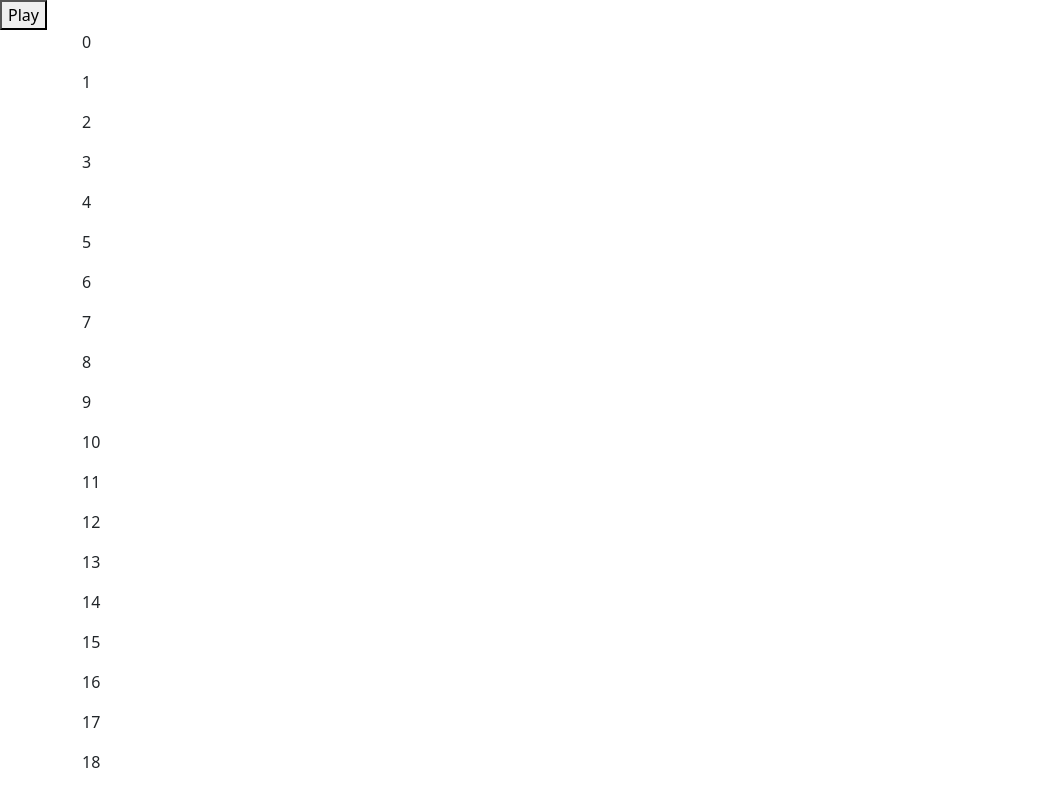
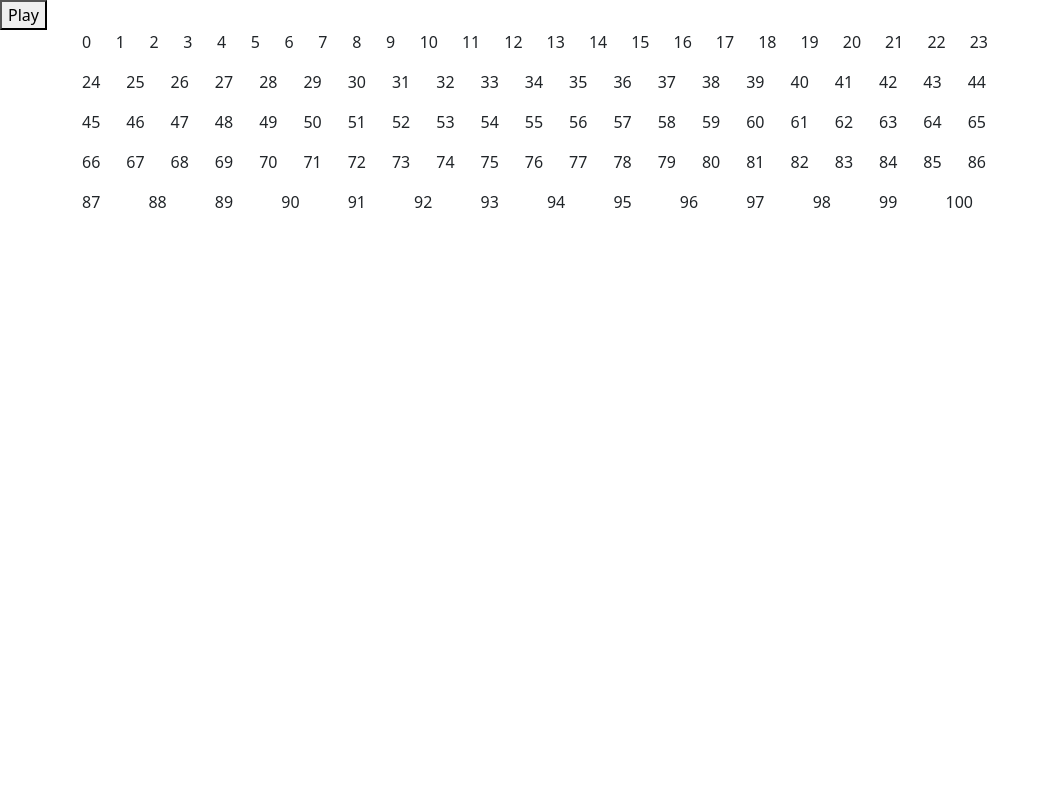
Before and after one commit to CatalanoLorenzo/js-campominato-grid, a plain HTML site: page index.html in a window 1280 px wide. Both pictures are taken after a click on the button "Play". Shown: the top 787 px of the page, without its empty margins (0-1050 px from the left). Drawn offline with nearby package versions, Linux system fonts and the light colour scheme.

Commit message:
add limit col in to row

```diff
--- a/asset/js/main.js
+++ b/asset/js/main.js
@@ -13,14 +13,8 @@ let number_of_cells = 100
 
 play_button.addEventListener ('click', function(){
 
-    for (let i = 0; i < number_of_cells; i++) {
-        const cell_el = (`<di class='cell ${i}'><p>${i}</p></di>`)
+    for (let i = 0; i < number_of_cells + 1; i++) {
+        const cell_el = (`<di class='col ${i}'><p>${i}</p></di>`)
         row_grill.innerHTML += cell_el
-
     }
-
-
-
-
-
 })
--- a/index.html
+++ b/index.html
@@ -12,7 +12,7 @@
 <body>
     <button id="play_button">Play</button>
     <div class="container">
-        <div class="row" id="row_grill">
+        <div class="row col-10" id="row_grill">
 
         </div>
     </div>
```
